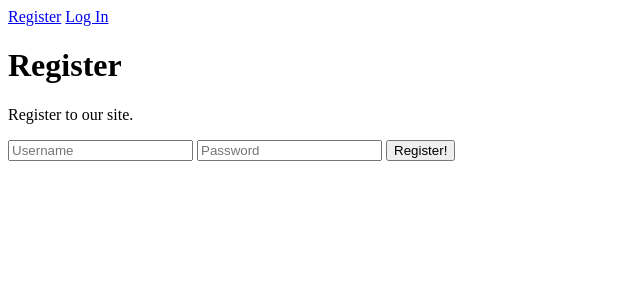
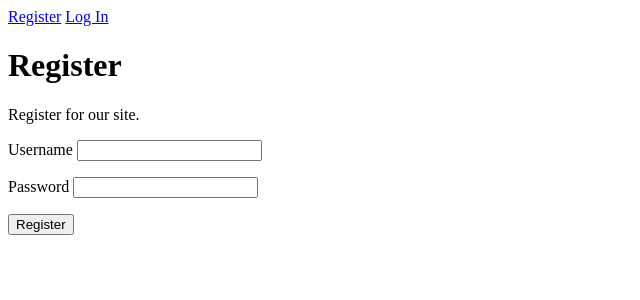
Before and after one commit to IanjKim/Capstone-Project-One, a Flask app: page /register in a window 1280 px wide. Shown: the top 300 px of the page, without its empty margins (0-640 px from the left). Run offline with Flask 2, Linux system fonts and the light colour scheme.

Commit message:
made changes to register.html template

```diff
--- a/templates/register.html
+++ b/templates/register.html
@@ -1,23 +1,27 @@
 {% extends 'base.html' %}
-
-{% block body_class %}Register new user{% endblock %}
-
 {% block content %}
 
-<h1>Register</h1>
-<p>Register to our site.</p>
+<h1 class="display-4">Register</h1>
+<p class="lead">Register for our site.</p>
 
-<form class="top_padding flex-col" method="POST">
+<form method="POST">
+
   {{ form.hidden_tag() }}
 
-  {% for field in form if field.widget.input_type != 'hidden' %}
+  {% for field in form
+  if field.widget.input_type != 'hidden' %}
+  <p>
+    {{ field.label }}
+    {{ field }}
+
     {% for error in field.errors %}
-          <span>{{ error }}</span>
+    {{ error }}
     {% endfor %}
-    {{ field(placeholder=field.label.text, class="form-control") }}
+  </p>
   {% endfor %}
 
-  <button class="button top_margin">Register!</button>
+  <button type="submit">Register</button>
+
 </form>
 
 {% endblock %}
```
Also changed, not shown: app.py (line endings or trailing spaces).
